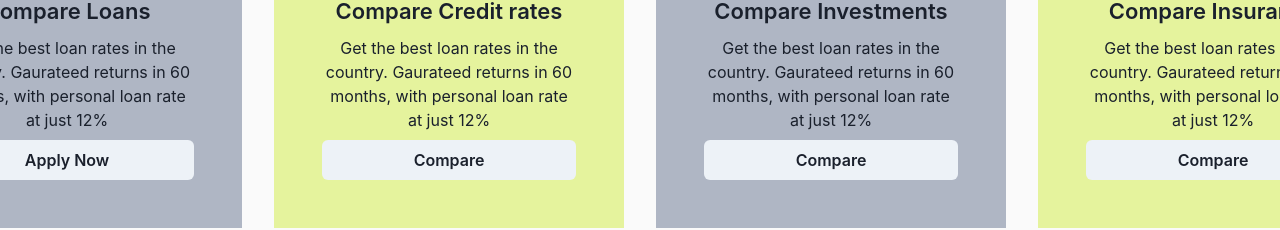
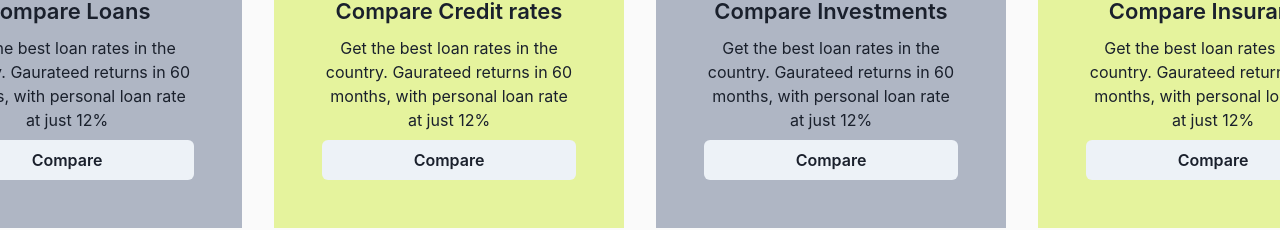
Before and after one commit to Tshenolo1994/africanbank-landingpage, a React (Create React App) app: page /comparison in a window 1280 px wide. Shown: the part 1018-1248 px from the top of the page. Built offline with nearby package versions, Linux system fonts and the light colour scheme.

Commit message:
button change

```diff
--- a/src/components/ComparisonTabs.jsx
+++ b/src/components/ComparisonTabs.jsx
@@ -23,7 +23,7 @@
 <Box display="flex" flexDirection="column" gap="2">
 <Text fontWeight="600" fontSize='22px' >Compare Loans</Text>
      <Text >Get the best loan rates in the country. Gaurateed returns in 60 months, with personal loan rate at just 12%</Text>
-     <Button>Apply Now</Button>
+     <Button>Compare</Button>
 </Box>
  </Flex>
   </Box>
```
